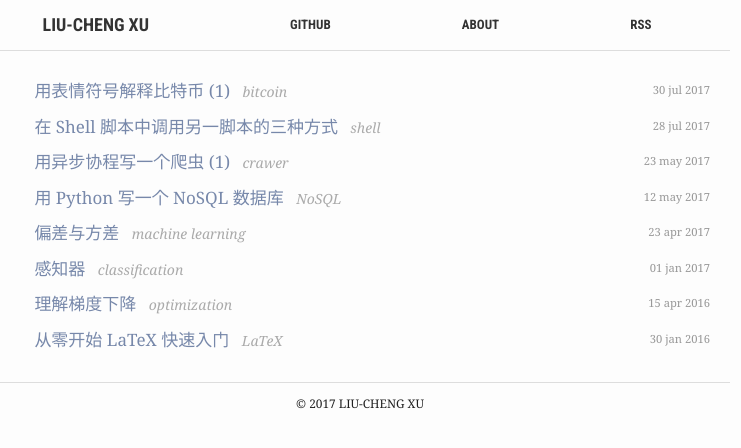
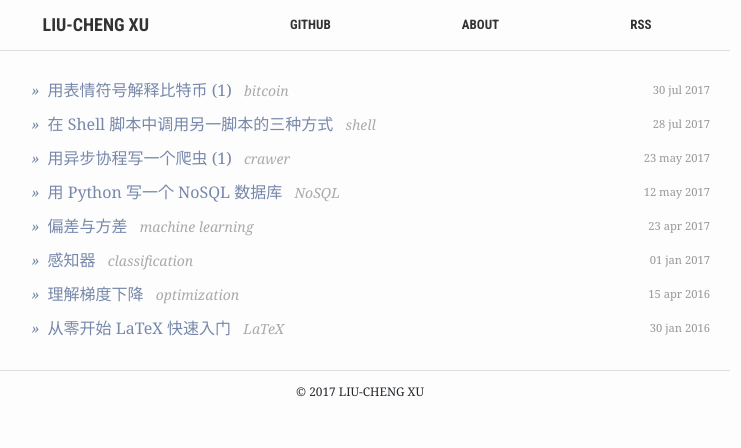
Before and after one commit to liuchengxu/blog-cn, a Jekyll site: the page built from index.html, in a window 1280 px wide. Shown: the top 448 px of the page, without its empty margins (280-1021 px from the left). Built offline with Jekyll 4.4.1, drawn with Linux system fonts in a browser that asks for light colours.

Commit message:
Update style

```diff
--- a/assets/_sass/_base.scss
+++ b/assets/_sass/_base.scss
@@ -15,14 +15,14 @@ body {
   width: 100%;
   height: 100%;
   background: #fdfdfd;
-  color: #222;
+  color: #24292e;
   font-weight: 400;
   -webkit-font-smoothing: antialiased;
 }
 
 article p {
-  margin-bottom: 15px;
-  line-height: 1.6;
+  margin-bottom: 16px;
+  line-height: 1.5;
 }
 
 h1, h2, h3, h4, h5, h6 {
--- a/assets/_sass/_layout.scss
+++ b/assets/_sass/_layout.scss
@@ -269,6 +269,7 @@ main {
 }
 article {
   padding: 2em 1em;
+  font-family: -apple-system, BlinkMacSystemFont, "Segoe UI", Helvetica, Arial, sans-serif, "Apple Color Emoji", "Segoe UI Emoji", "Segoe UI Symbol";
   img,
   embed,
   object,
@@ -294,14 +295,17 @@ article {
     display: block;
     margin: 1em auto;
     padding: .2em;
-    border: 2px solid #eee;
+    border: 3px solid #eee;
     background-color: #fff;
+    border-radius: 8px;
   }
 }
 
 article.index-page {
     margin-left: -20px;
     padding: 0 10px 20px 0;
+    font-size: 16px;
+    font-family: "ComputerModern", Georgia, Palatino, "Century Schoolbook L", "Times New Roman", Times, serif;
 }
 
 .post-meta {
--- a/index.html
+++ b/index.html
@@ -13,7 +13,7 @@ summary: "Life is a long road"
         <small>{{ post.date | date_to_string }}</small>
       </div>
       <div class="list-left">
-        <a href="{{ post.url | prepend: site.baseurl }}">{{ post.title }}
+        <a href="{{ post.url | prepend: site.baseurl }}"><i style="padding-right:4px;"> » </i>{{ post.title }}
         <small class="category">{{ post.tag }}</small>
         </a>
       </div>
```
